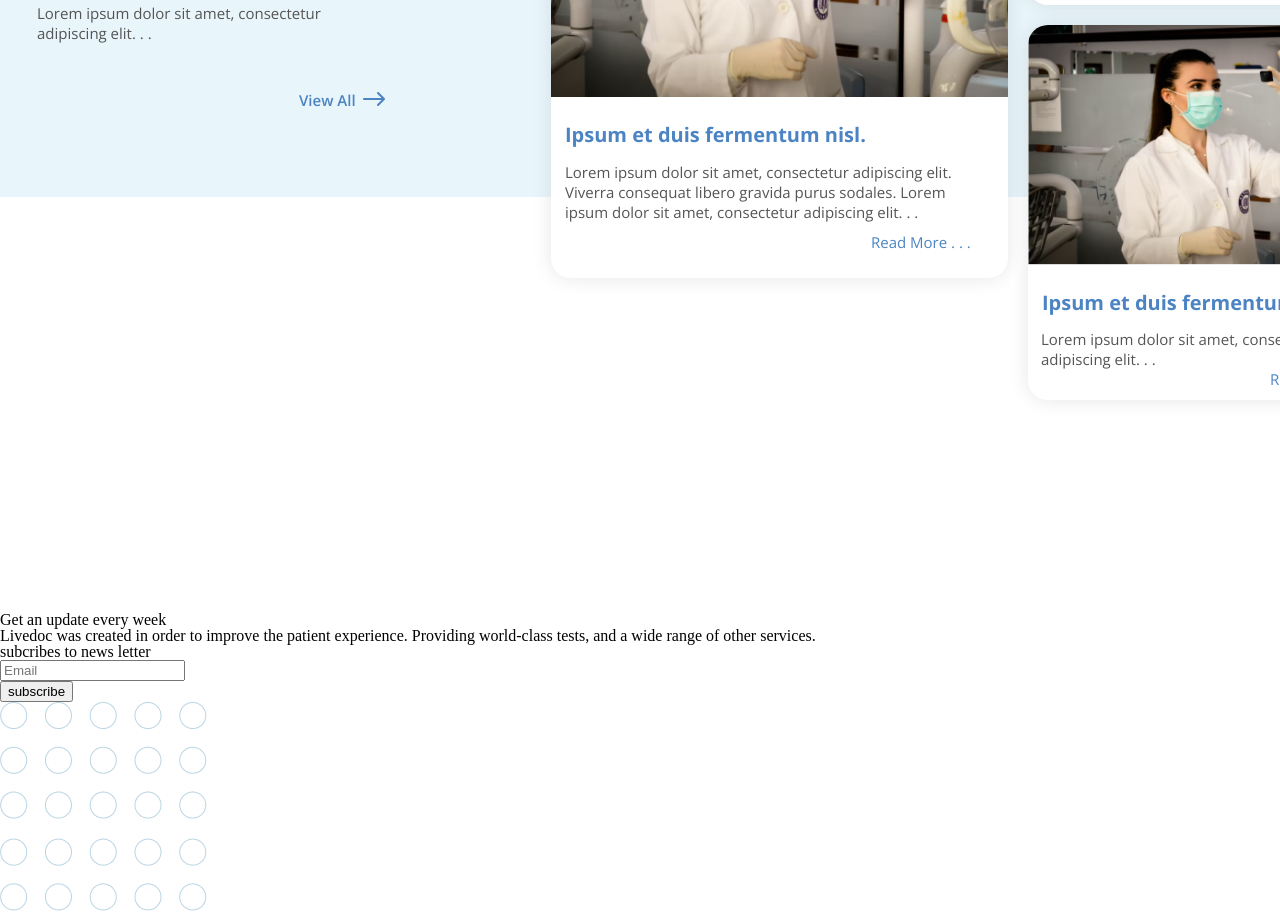
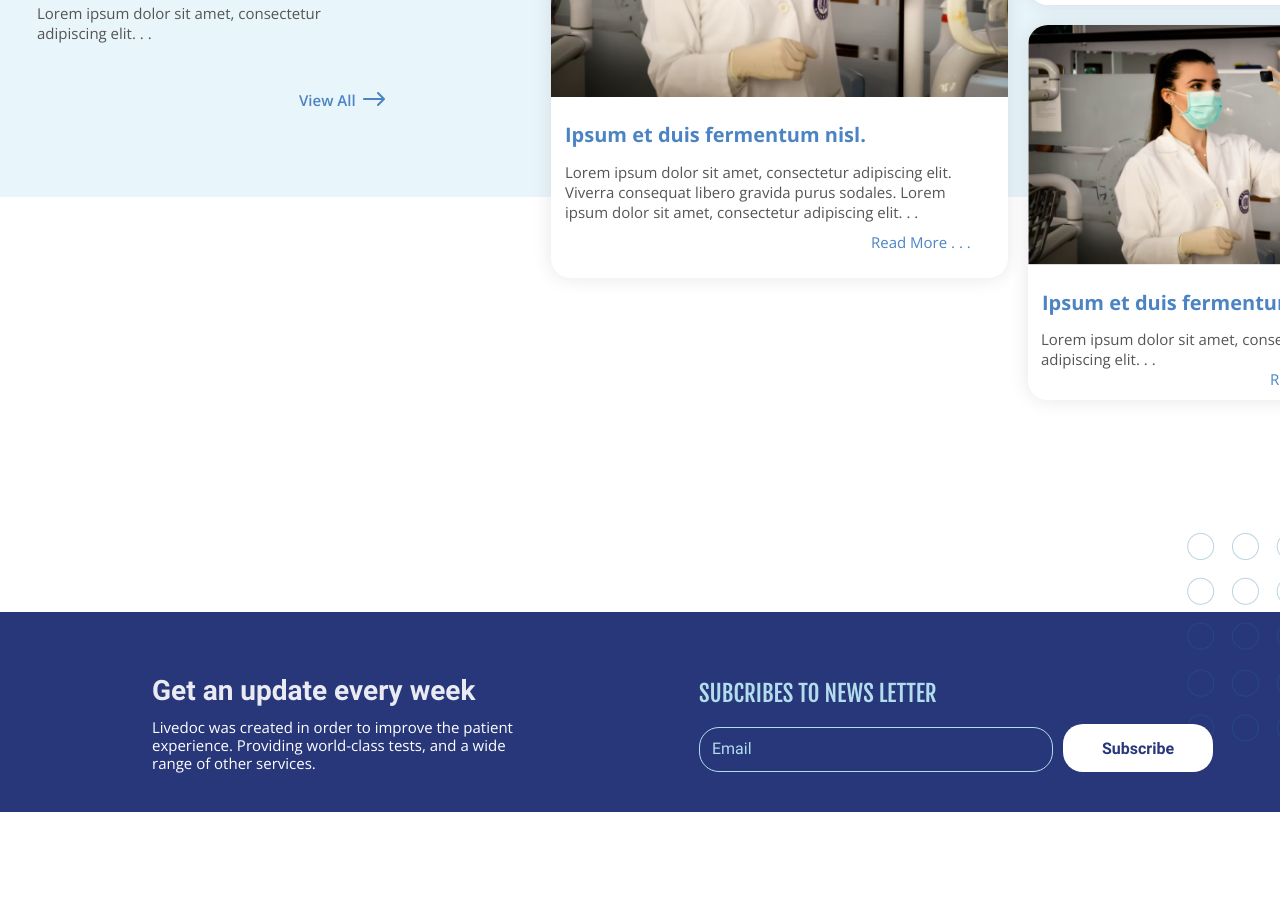
Before and after one commit to TanTranDeveloper/HTML-CSS-Training, a website built with Parcel: page src/index.html in a window 1280 px wide. Shown: the part 4474-5388 px from the top of the page. After the commit the page ends 5286 px from the top, so only its background shows below. Built offline with nearby package versions, Linux system fonts and the light colour scheme; files whose address does not match are found by name.

Commit message:
Implement styles for section subscribe

```diff
--- /dev/null
+++ b/src/assets/styles/layouts/subscribe.css
@@ -0,0 +1,103 @@
+.subscribe {
+  width: var(--max-width);
+  height: 200px;
+  margin: 0 auto;
+  background-color: var(--secondary-color);
+  position: relative;
+}
+
+.subscribe-title {
+  color: rgba(255, 255, 255, 0.90);
+  font-family: Roboto-Bold;
+  font-size: 28px;
+  font-style: normal;
+  line-height: 120%;
+  position: absolute;
+  top: 62px;
+  left: 152px;
+}
+
+.subscribe-content {
+  display: flex;
+  padding: 66px 0 0 152px;
+  align-items: flex-end;
+}
+
+.subscribe-content-post {
+  width: 368px;
+  color: #FFF;
+  font-family: Open Sans-Regular;
+  font-size: 15px;
+  font-style: normal;
+  line-height: 120%;
+  padding: 40px 179px 0 0;
+}
+
+.subscribe-form-label {
+  color: #B2DDED;
+  font-family: FjallaOne-Regular;
+  font-size: 23px;
+  font-style: normal;
+  line-height: normal;
+  text-transform: uppercase;
+  padding: 0 0 19px 0;
+}
+
+.subscribe-form-input {
+  width: 354px;
+  height: 45px;
+  border-radius: 20px;
+  border: 1px solid var(--primary-soft);
+  background: transparent;
+  box-sizing: border-box;
+}
+
+.subscribe-form-input::placeholder {
+  color: var(--primary-soft);
+  font-family: Roboto-Regular;
+  font-size: 16px;
+  font-style: normal;
+  line-height: 120%;
+  padding: 0 0 0 10px;
+}
+
+.subscribe-btn {
+  /*layout*/
+  display: flex;
+  width: 150px;
+  height: 48px;
+  padding: 20px 24px;
+  justify-content: center;
+  align-items: center;
+  gap: 10px;
+  flex-shrink: 0;
+  border-radius: 20px;
+  background-color: #fff;
+  border: none;
+  /*content*/
+  color: var(--secondary-color);
+  font-family: Roboto-Bold;
+  font-size: 16px;
+  font-style: normal;
+  line-height: normal;
+  text-transform: capitalize;
+  margin: 0 0 0 10px;
+  transition: 0.2s;
+  z-index: 1;
+}
+
+.subscribe-btn:hover {
+  background-color: transparent;
+  color: #fff;
+  border: 1px solid #fff;
+}
+
+.subscribe-btn:active {
+  transform: scale(0.9);
+}
+
+.subscribe-image {
+  position: absolute;
+  top: -79px;
+  right: 46px;
+}
--- a/src/assets/styles/main.css
+++ b/src/assets/styles/main.css
@@ -12,3 +12,4 @@
 @import url(./components/cards.css);
 @import url(./layouts/readmore.css);
 @import url(./components/buttons.css);
+@import url(./layouts/subscribe.css);
```
